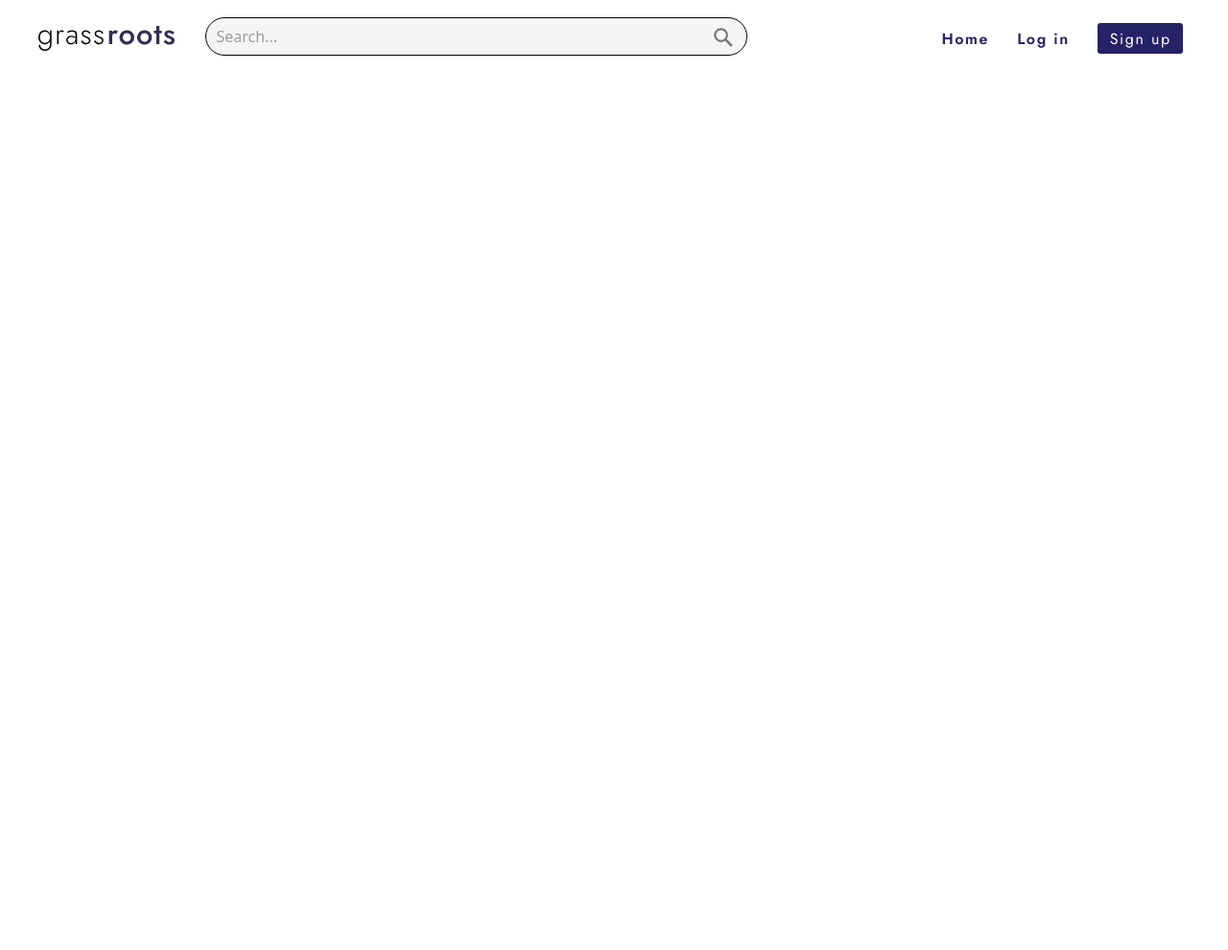
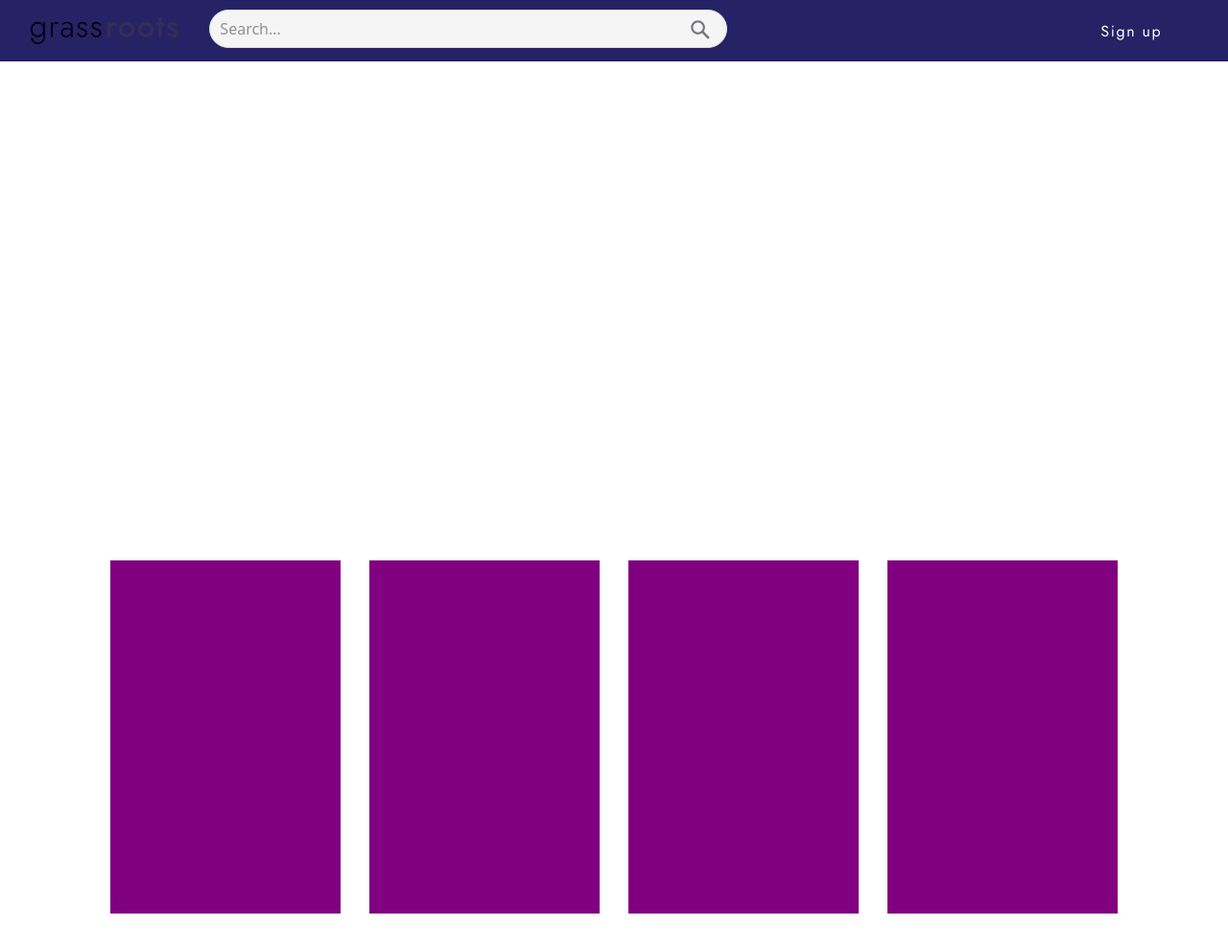
Before and after one commit to soga2001/Hackathon, a plain HTML site: page index.html in a window 1280 px wide. Shown: the whole page at 96% size. Before the commit the page ends 800 px from the top, so only its background shows below. Drawn offline with Linux system fonts and the light colour scheme.

Commit message:
landing page updates

```diff
--- a/index.html
+++ b/index.html
@@ -16,13 +16,13 @@
             <div id="search">
                 <form id="form" role="search">
                     <input type="search" id="query" name="q" placeholder="Search..." aria-label="Search through site content">
-                    <button><button>
+                    <button>
                             <svg viewBox="0 0 1024 1024">
                                 <path class="path1"
                                     d="M848.471 928l-263.059-263.059c-48.941 36.706-110.118 55.059-177.412 55.059-171.294 0-312-140.706-312-312s140.706-312 312-312c171.294 0 312 140.706 312 312 0 67.294-24.471 128.471-55.059 177.412l263.059 263.059-79.529 79.529zM189.623 408.078c0 121.364 97.091 218.455 218.455 218.455s218.455-97.091 218.455-218.455c0-121.364-103.159-218.455-218.455-218.455-121.364 0-218.455 97.091-218.455 218.455z">
                                 </path>
                             </svg>
-                        </button></button>
+                        </button>
                 </form>
             </div>
             <nav>
@@ -37,5 +37,24 @@
         <section id="hero">
 
         </section>
+        <section id="category">
+            <div id="catH">
+                <div class="cImg">
+
+                </div>
+                <div class="cImg">
+
+                </div>
+                <div class="cImg">
+
+                </div>
+                <div class="cImg">
+
+                </div>
+            </div>
+        </section>
+        <section id="bestseller">
+
+        </section>
     </body>
 </html>
--- a/style.css
+++ b/style.css
@@ -7,12 +7,15 @@ body {
 }
 header {
   position: fixed;
+  top: 0;
+  left: 0;
   max-height: 4rem;
   display: flex;
   justify-content: space-between;
   align-items: center;
   justify-content: center;
   width: 100%;
+  background-color: #252266;
 }
 .logo {
   flex-grow: 1.75;
@@ -29,7 +32,7 @@ header form {
   background-color: #f5f5f6;
   height: 38px;
   border-radius: 25px;
-  border: 1px solid black;
+  border: 1px solid #dcdcdd;
   display: flex;
   flex-direction: row;
   align-items: center;
@@ -42,9 +45,12 @@ header input {
   width: 100%;
   padding: 6px 10px;
 }
+header input :focus {
+  border: 1px solid black;
+}
 header ::placeholder {
   color: #77777c;
-  opacity: 0.7;
+  opacity: 0.8;
 }
 header button {
   all: unset;
@@ -102,3 +108,29 @@ nav a:visited {
   border-radius: 0.2rem;
   font-weight: 400;
 }
+#hero {
+  min-height: 35rem;
+}
+#category {
+  display: flex;
+  justify-content: center;
+  align-items: center;
+  width: 100%;
+  min-height: 25rem;
+}
+#catH {
+  display: flex;
+  flex-direction: row;
+  justify-content: space-between;
+  width: 83%;
+  min-height: 20rem;
+}
+.cImg {
+  background-color: purple;
+  flex-grow: 1;
+  max-width: 15rem;
+  min-height: 23rem;
+}
+#bestseller {
+  min-height: 40rem;
+}
```
Also changed, not shown: nav.html (added).
